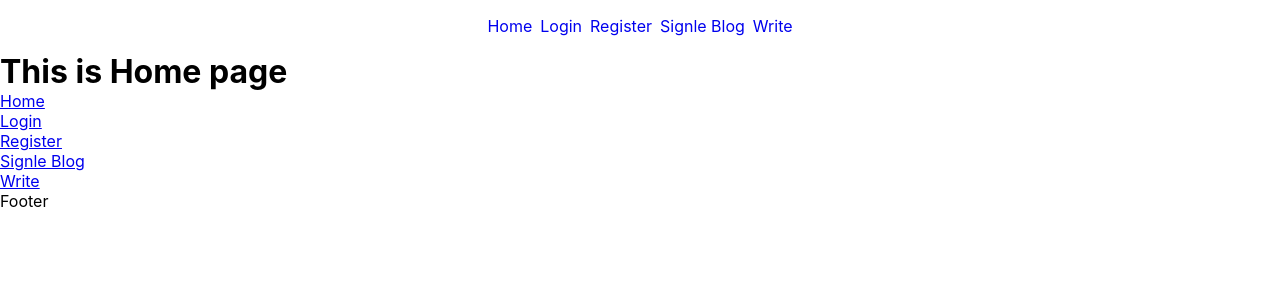
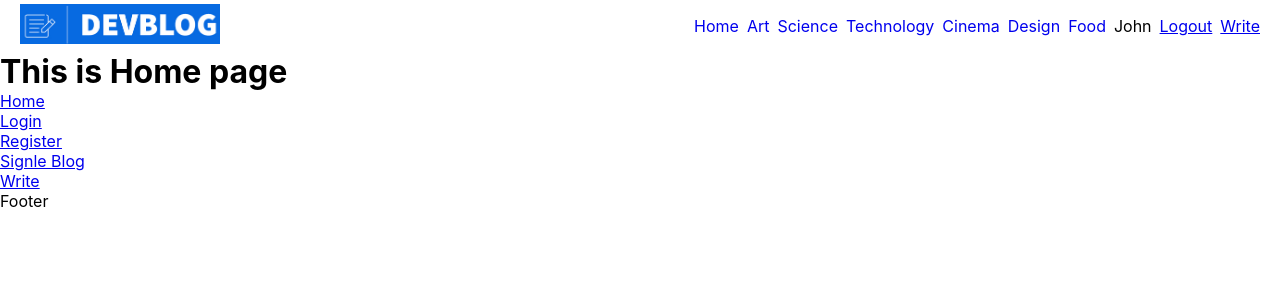
Before and after one commit to Owhab/dev-blog, a React (Create React App) app in the folder frontend/: page / in a window 1280 px wide. Shown: the top 300 px of the page. Built offline with nearby package versions, Linux system fonts and the light colour scheme.

Commit message:
working on login, register and navigation

```diff
--- a/frontend/src/App.js
+++ b/frontend/src/App.js
@@ -1,11 +1,5 @@
 import "./App.css";
-import {
-  createBrowserRouter,
-  RouterProvider,
-  Route,
-  Link,
-  Outlet,
-} from "react-router-dom";
+import { createBrowserRouter, RouterProvider, Outlet } from "react-router-dom";
 
 import Register from "./pages/Register";
 import Login from "./pages/Login";
@@ -48,9 +42,7 @@ const router = createBrowserRouter([
 function App() {
   return (
     <div className="app">
-      <div className="container">
-        <RouterProvider router={router} />
-      </div>
+      <RouterProvider router={router} />
     </div>
   );
 }
--- a/frontend/src/components/Navbar.jsx
+++ b/frontend/src/components/Navbar.jsx
@@ -1,28 +1,49 @@
 import React from "react";
 import { Link } from "react-router-dom";
+import Logo from "./../assets/images/logo.png";
 
 const Navbar = () => {
   return (
+    <div className="navbar">
       <div className="container">
+        <div className="logo">
+          <Link to="/">
+            <img src={Logo} alt="DevBlog Logo" width={200} />
+          </Link>
+        </div>
         <nav>
           <ul>
             <li>
               <Link to="/">Home</Link>
             </li>
             <li>
-            <Link to="login">Login</Link>
+              <Link to="?cat=art">Art</Link>
             </li>
             <li>
-            <Link to="register">Register</Link>
+              <Link to="?cat=science">Science</Link>
             </li>
             <li>
-            <Link to="post/343">Signle Blog</Link>
+              <Link to="?cat=technology">Technology</Link>
             </li>
             <li>
-            <Link to="write">Write</Link>
+              <Link to="?cat=cinema">Cinema</Link>
+            </li>
+            <li>
+              <Link to="?cat=design">Design</Link>
+            </li>
+            <li>
+              <Link to="?cat=food">Food</Link>
             </li>
           </ul>
+          <span>John</span>
+          <span>
+            <Link>Logout</Link>
+          </span>
+          <span>
+            <Link to="/write">Write</Link>
+          </span>
         </nav>
+      </div>
     </div>
   );
 };
--- a/frontend/src/pages/Login.jsx
+++ b/frontend/src/pages/Login.jsx
@@ -20,6 +20,7 @@ const Login = () => {
         />
 
         <button>Login</button>
+        <p className="error">This is an error.</p>
         <p>
           Don't have an account? <Link to="/register">Register</Link>
         </p>
--- a/frontend/src/pages/Register.jsx
+++ b/frontend/src/pages/Register.jsx
@@ -21,6 +21,7 @@ const Register = () => {
           placeholder="Confirm Password"
         />
         <button>Register</button>
+        <p className="error">This is an error</p>
         <p>
           Already have an account? <Link to="/login">Login</Link>
         </p>
--- a/frontend/src/style.scss
+++ b/frontend/src/style.scss
@@ -11,9 +11,21 @@ body {
 $lightGreen: #b9e7e7;
 
 .app {
+  .navbar {
     .container {
+      max-width: 1440px;
+      padding-inline: 20px;
+      margin-inline: auto;
+      display: flex;
+      align-items: center;
+      justify-content: space-between;
+
       nav {
         padding-block: 1rem;
+        display: flex;
+        align-items: center;
+        justify-content: center;
+        gap: 0.5rem;
         ul {
           list-style: none;
           display: flex;
@@ -27,6 +39,9 @@ $lightGreen: #b9e7e7;
           }
         }
       }
+    }
+  }
+  // Register and Login Page
   .auth {
     display: flex;
     flex-direction: column;
@@ -64,7 +79,14 @@ $lightGreen: #b9e7e7;
         cursor: pointer;
         color: #fff;
       }
+      p {
+        text-align: center;
+        font-size: 12px;
+
+        &.error {
+          color: red;
         }
       }
     }
   }
+}
```
Also changed, not shown: frontend/src/assets/images/logo.png (added). Lines whose indentation alone changed are shown as unchanged.
